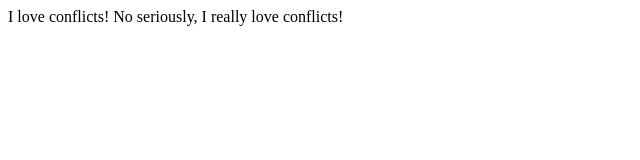
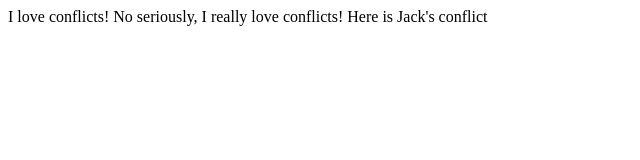
Before and after one commit to braiden-p/S8-Git-Collaboration-Workflow-as-Owner, a plain HTML site: page index.html in a window 1280 px wide. Shown: the whole page, without its empty margins (0-640 px from the left). Drawn offline with Linux system fonts and the light colour scheme.

Commit message:
Add conflicting change to create merge conflict

```diff
--- a/index.html
+++ b/index.html
@@ -8,5 +8,6 @@
 <body>
     I love conflicts!
     No seriously, I really love conflicts!
+    Here is Jack's conflict
 </body>
 </html>
```
